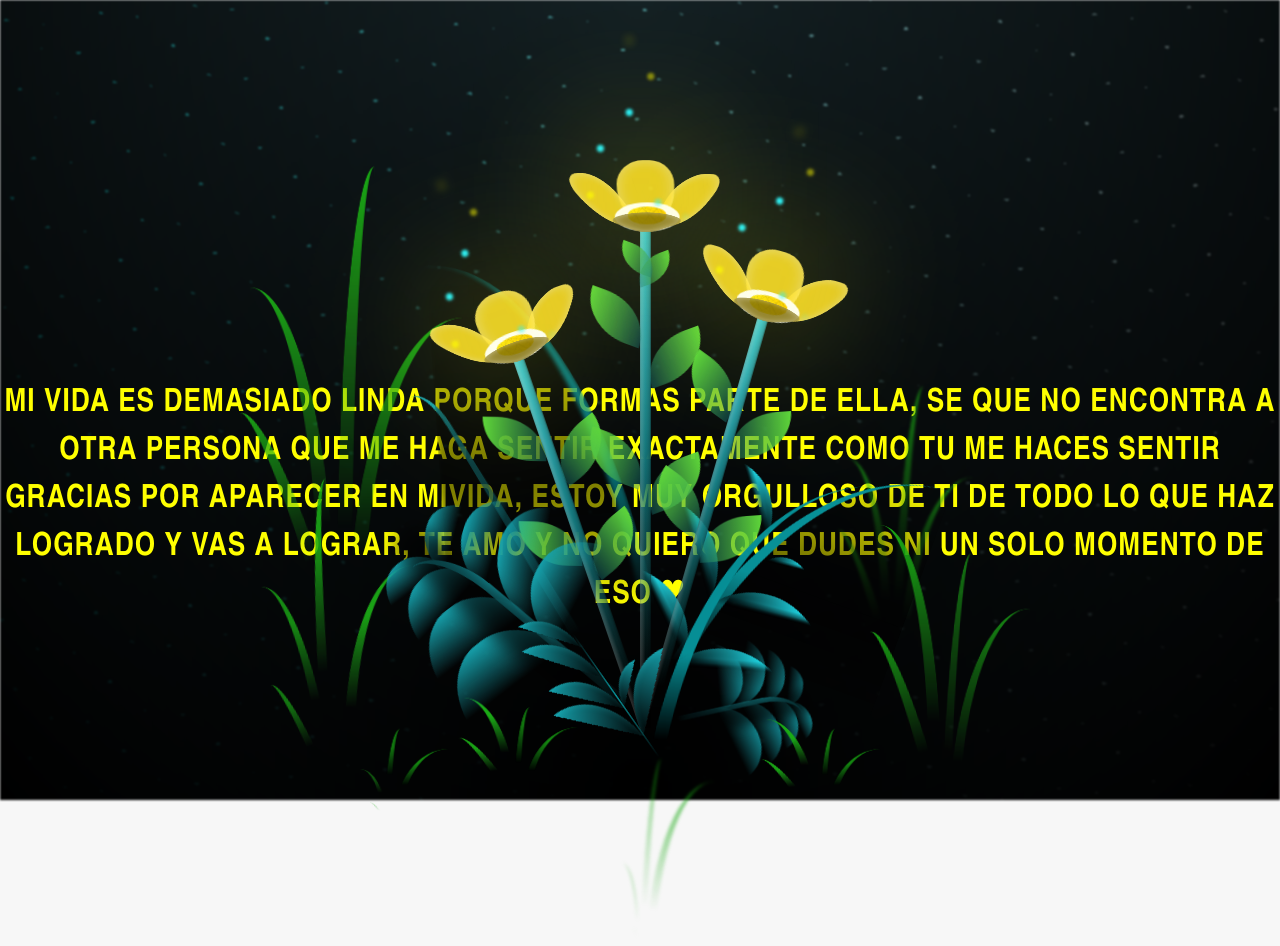
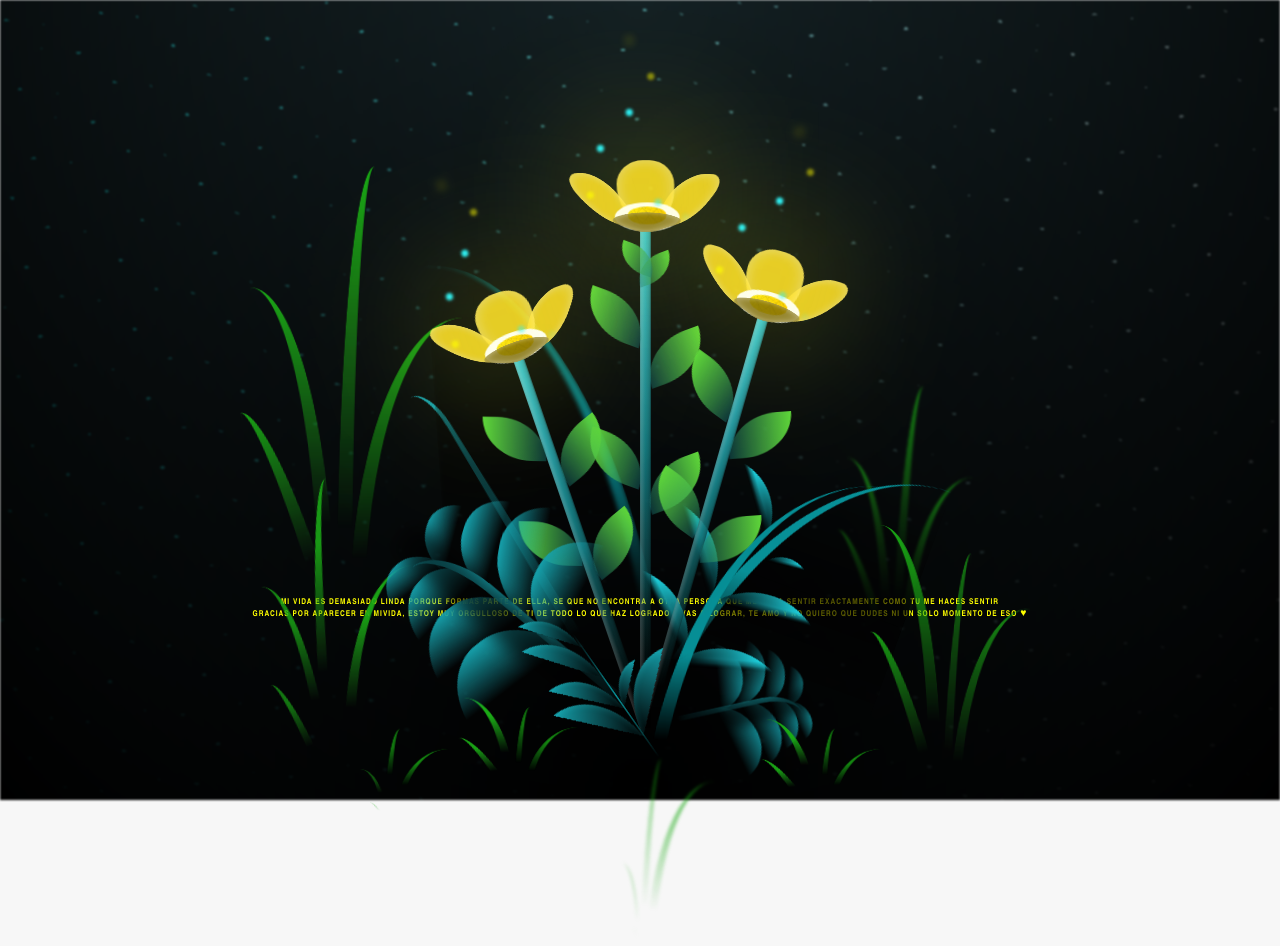
Before and after one commit to Kendry-kdc/Mor, a plain HTML site: page flower.html in a window 1280 px wide. Drawn offline with Linux system fonts and the light colour scheme.

Commit message:
Update main.css

```diff
--- a/css/main.css
+++ b/css/main.css
@@ -45,7 +45,7 @@ margin-top: 50px;
   font-family: "Arial Narrow", Arial, sans-serif;
   color: yellow;
   position: absolute;
-
+ font-size: 0.5rem;
   font-weight: bold;
   letter-spacing: 1px;
   opacity: 0;
```
